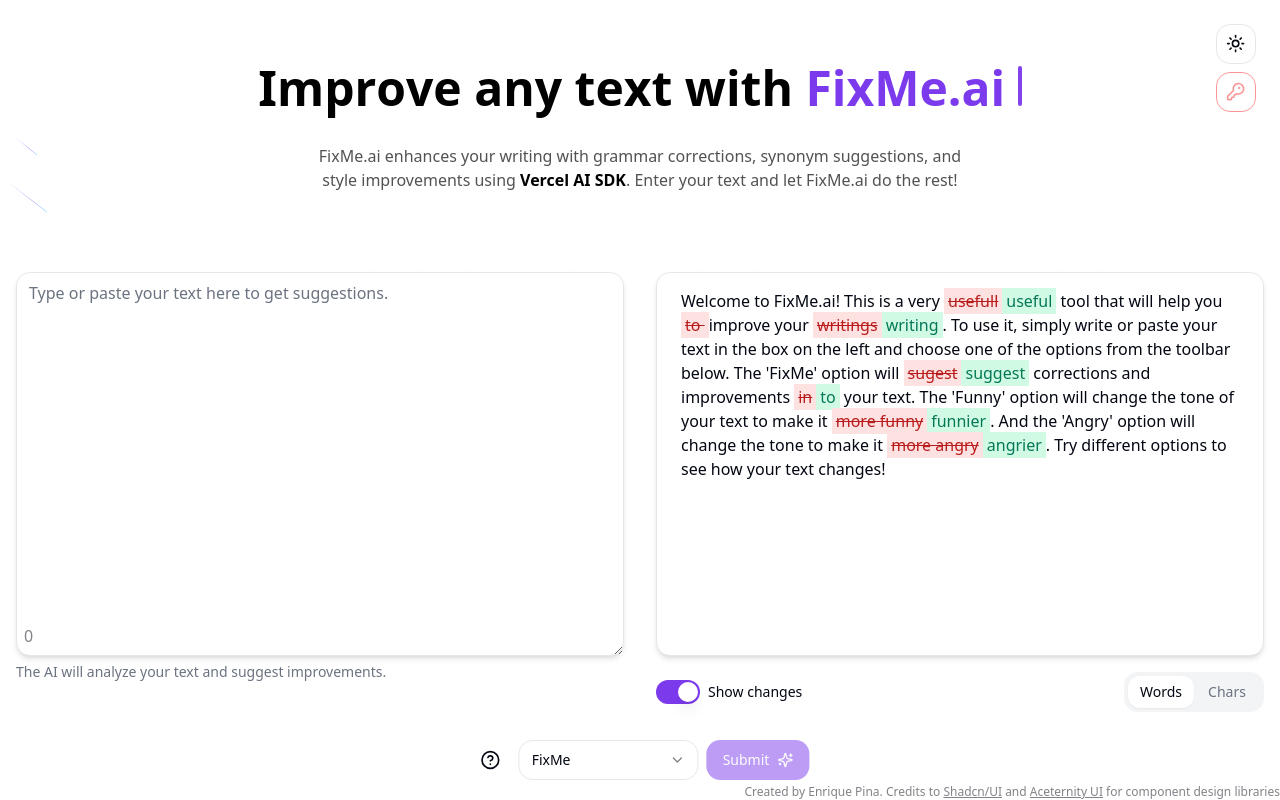
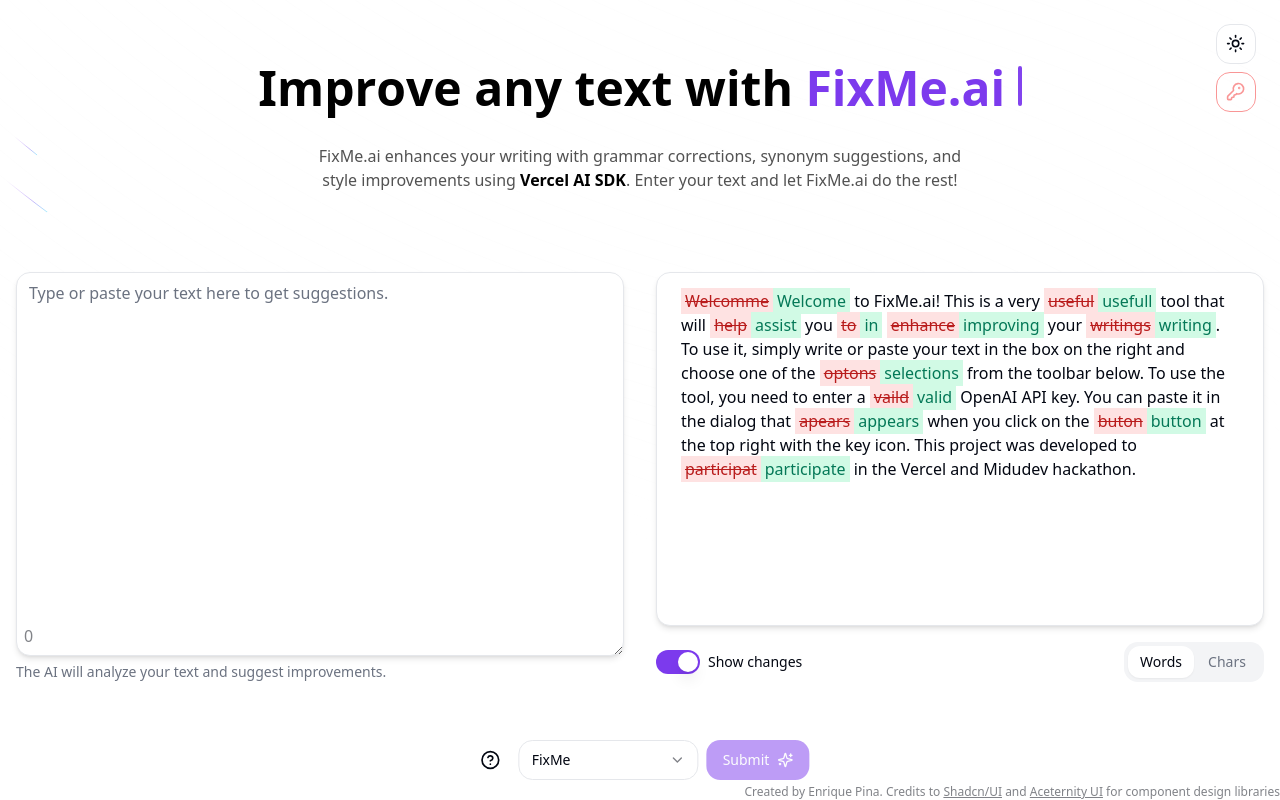
Before and after one commit to enriquepinasgs/fixme-ai, a Next.js app: page / in a window 1280 px wide. Built offline with nearby package versions, Linux system fonts and the light colour scheme.

Commit message:
fix: rename symbols

```diff
--- a/app/layout.tsx
+++ b/app/layout.tsx
@@ -6,6 +6,13 @@
 import { BackgroundBeams } from "@/components/ui/background-beams";
 import { Toaster } from "@/components/ui/sonner";
 import { cn } from "@/lib/utils";
+import { Metadata } from "next";
+
+export const metadata: Metadata = {
+  title: "FixMe",
+  description:
+    "FixMe.ai enhances your writing with grammar corrections, synonym suggestions, and style improvements using AI",
+};
 
 const fontSans = FontSans({
   subsets: ["latin"],
--- a/app/page.tsx
+++ b/app/page.tsx
@@ -1,5 +1,5 @@
 import FixedTextViewer from "@/components/fixed-text-viewer";
-import { OpenAIApiKey } from "@/components/openai-apikey-dialog";
+import { OpenAIApiKeyDialog } from "@/components/openai-apikey-dialog";
 import RequestSuggestion from "@/components/request-suggestion";
 import TextInput from "@/components/text-input";
 import { ThemeSwitcher } from "@/components/theme-switcher";
@@ -10,10 +10,10 @@
     <main className="relative flex flex-col space-y-16 h-screen overflow-auto">
       <div className="flex flex-col gap-2 absolute top-0 right-0 m-6">
         <ThemeSwitcher />
-        <OpenAIApiKey />
+        <OpenAIApiKeyDialog />
       </div>
       <Tittle classname="mt-24" />
-      <div className="flex flex-col items-center md:items-start md:flex-row md:justify-evenly h-full w-full gap-8 p-4 ">
+      <div className="flex flex-col items-center md:items-start md:flex-row md:justify-evenly h-full w-full gap-8 p-4 pb-32 ">
         <TextInput classname="max-w-sm md:max-w-md lg:max-w-lg xl:max-w-2xl" />
         <FixedTextViewer classname="max-w-sm md:max-w-md lg:max-w-lg xl:max-w-2xl" />
       </div>
--- a/components/openai-apikey-dialog.tsx
+++ b/components/openai-apikey-dialog.tsx
@@ -37,7 +37,7 @@
     }),
 });
 
-export function OpenAIApiKey({ classname }: { classname?: string }) {
+export function OpenAIApiKeyDialog({ classname }: { classname?: string }) {
   const form = useForm<z.infer<typeof apiKeyFormSchema>>({
     resolver: zodResolver(apiKeyFormSchema),
     defaultValues: {
--- a/lib/modes.ts
+++ b/lib/modes.ts
@@ -54,6 +54,7 @@
 ];
 
 export const defaultOriginalText =
-  "Welcome to FixMe.ai! This is a very usefull tool that will help you to improve your writings. To use it, simply write or paste your text in the box on the left and choose one of the options from the toolbar below. The 'FixMe' option will sugest corrections and improvements in your text. The 'Funny' option will change the tone of your text to make it more funny. And the 'Angry' option will change the tone to make it more angry. Try different options to see how your text changes!";
+  "Welcomme to FixMe.ai! This is a very useful tool that will help you to enhance your writings. To use it, simply write or paste your text in the box on the right and choose one of the optons from the toolbar below. To use the tool, you need to enter a vaild OpenAI API key. You can paste it in the dialog that apears when you click on the buton at the top right with the key icon. This project was developed to participat in the Vercel and Midudev hackathon.";
+
 export const defaultSuggestedText =
-  "Welcome to FixMe.ai! This is a very useful tool that will help you improve your writing. To use it, simply write or paste your text in the box on the left and choose one of the options from the toolbar below. The 'FixMe' option will suggest corrections and improvements to your text. The 'Funny' option will change the tone of your text to make it funnier. And the 'Angry' option will change the tone to make it angrier. Try different options to see how your text changes!";
+  "Welcome to FixMe.ai! This is a very usefull tool that will assist you in improving your writing. To use it, simply write or paste your text in the box on the right and choose one of the selections from the toolbar below. To use the tool, you need to enter a valid OpenAI API key. You can paste it in the dialog that appears when you click on the button at the top right with the key icon. This project was developed to participate in the Vercel and Midudev hackathon.";
```
Also changed, not shown: lib/test.ts (deleted, +0 -7 lines).
